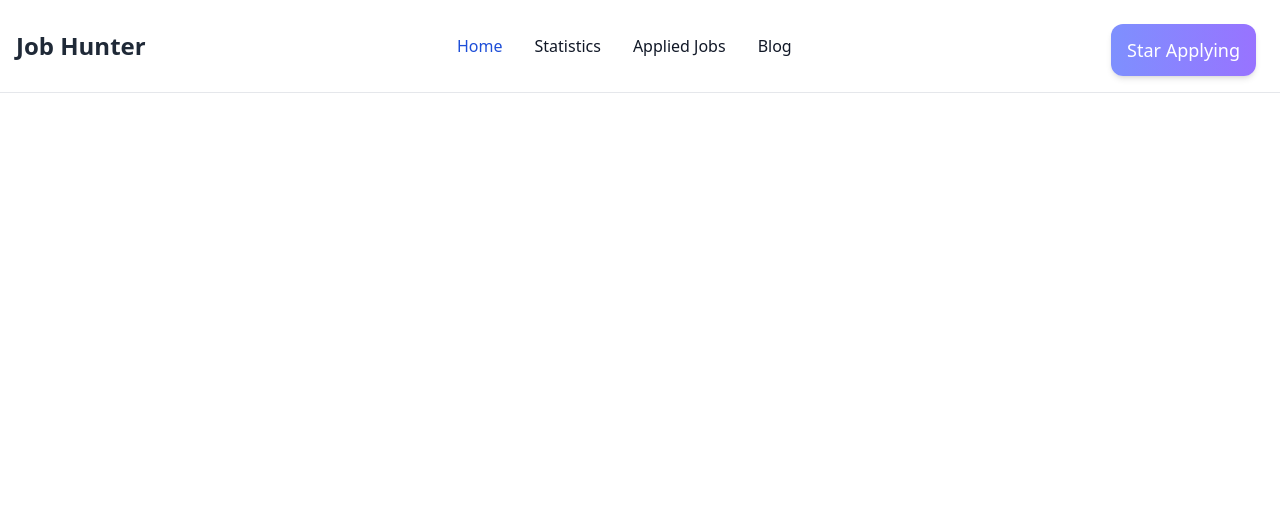
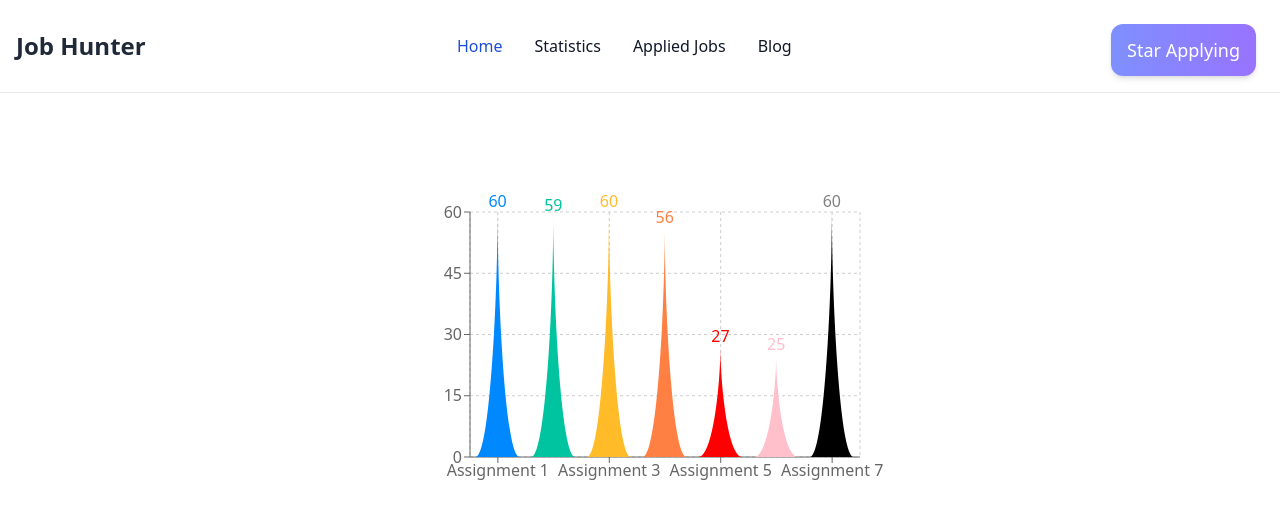
Before and after one commit to ShaikAbdul01/career-hub, a React (Vite) app: page /statistics in a window 1280 px wide. Shown: the top 518 px of the page. Built offline with nearby package versions, Linux system fonts and the light colour scheme.

Commit message:
statistics done

```diff
--- a/package.json
+++ b/package.json
@@ -16,6 +16,7 @@
     "react": "^18.2.0",
     "react-dom": "^18.2.0",
     "react-router-dom": "^6.10.0",
+    "recharts": "^2.5.0",
     "sort-by": "^1.2.0"
   },
   "devDependencies": {
--- a/src/Components/Details.jsx
+++ /dev/null
@@ -1,17 +0,0 @@
-import React from 'react';
-
-const Details = () => {
-    // const details=useLoaderData()
-    const cartData=localStorage.getItem('cart')
-    if(cartData){
-        cart=JSON.parse(cartData)
-    }
-    console.log(cartData )
-    return (
-        <div className='mt-24'>
-           <h1>{cart}</h1>
-        </div>
-    );
-};
-
-export default Details;
--- a/src/Components/ErrorPage.jsx
+++ b/src/Components/ErrorPage.jsx
@@ -40,7 +40,7 @@
           </p>
           <Link
             to='/'
-            className='px-8 py-3 font-semibold rounded bg-cyan-200 text-gray-900'
+            className='primaryBtn'
           >
             Back to homepage
           </Link>
--- a/src/Components/Header.jsx
+++ b/src/Components/Header.jsx
@@ -10,7 +10,7 @@
   const [isMenuOpen, setIsMenuOpen] = useState(false);
   return (
     <>
-      <nav className="bg-white dark:bg-gray-900 fixed w-full z-20 top-0 left-0 border-b border-gray-200 dark:border-gray-600">
+      <nav className="bg-white dark:bg-gray-900 fixed w-full z-20 top-0 left-0 border-b border-gray-200 dark:border-gray-600 ">
         <div className="max-w-screen-xl flex flex-wrap items-center justify-between mx-auto p-4">
           <Link to="https://flowbite.com/" className="flex items-center">
             <span className="self-center text-2xl font-semibold whitespace-nowrap dark:text-white">
--- a/src/Components/Home.jsx
+++ b/src/Components/Home.jsx
@@ -6,9 +6,9 @@
 const Home = () => {
   return (
     <>
-      <div className="mt-20 md:flex justify-around items-center my-container bg-gray-200  mb-20">
+      <div className="mt-28 md:mt-20 md:flex justify-around items-center my-container bg-gray-200  mb-20">
         <div className="sm:pt-16 my-10 ">
-          <h1 className="text-5xl font-bold mb-8">
+          <h1 className="text-5xl font-bold mb-8 pt-5 md:pt-0">
             One Step Closer To Yourbr <br />{" "}
             <span className="animate-text bg-gradient-to-r from-[#7E90FE] to-[#9873FF]/100 bg-clip-text text-transparent">
               Dream Job
@@ -23,7 +23,7 @@
             <button className="primaryBtn mt-8">Get Started</button>
           </Link>
         </div>
-        <div className="w-[816px] h-[744px] ">
+        <div className="md:w-[816px] md:h-[744px] ">
           <img src="../../public/hardy.png" className="" alt="" srcset="" />
         </div>
       </div>
--- /dev/null
+++ b/src/Components/JobDetails.jsx
@@ -0,0 +1,14 @@
+import React from 'react';
+import { useLoaderData } from 'react-router-dom';
+
+const JobDetails = () => {
+    const detailsData=useLoaderData()
+    console.log(detailsData)
+    return (
+        <div>
+
+        </div>
+    );
+};
+
+export default JobDetails;
--- a/src/Components/Jobs.jsx
+++ b/src/Components/Jobs.jsx
@@ -1,15 +1,10 @@
 import React from "react";
 import { useLoaderData } from "react-router-dom";
 import SingleJob from "./SingleJob";
-import { addToDb } from "../../public/fakedb";
 
 const Jobs = () => {
   const jobs = useLoaderData();
   // console.log(jobs);
-
-  const handleViewDetails = (id) => {
-    addToDb(id);
-  };
   return (
     <div>
       <div className="text-center mb-10">
@@ -21,7 +16,7 @@
       </div>
       <div className="my-container grid md:grid-cols-2 gap-5">
         {jobs?.map((job) => (
-          <SingleJob key={job.id} job={job} handleViewDetails={handleViewDetails}></SingleJob>
+          <SingleJob key={job.id} job={job}></SingleJob>
         ))}
       </div>
     </div>
--- a/src/Components/SingleJob.jsx
+++ b/src/Components/SingleJob.jsx
@@ -1,7 +1,7 @@
 import React from "react";
 import { MapPinIcon, CurrencyDollarIcon } from "@heroicons/react/24/solid";
 import { Link } from "react-router-dom";
-const SingleJob = ({ job,handleViewDetails }) => {
+const SingleJob = ({ job }) => {
   // console.log(job);
   const {
     company_logo,
@@ -35,10 +35,8 @@
             </div>
           </div>
           <div className="primaryBtn w-[150px]">
-            <button onClick={handleViewDetails(id)}>View Details</button>
-            {/* <Link to={`/details/${id}`}>
-              <button></button>
-            </Link> */}
+
+              <Link to={`details/:${id}`}>View Details</Link>
           </div>
         </div>
       </div>
--- a/src/Components/Statistics.jsx
+++ b/src/Components/Statistics.jsx
@@ -1,11 +1,102 @@
-import React from 'react';
+import React from "react";
+import { BarChart, Bar, Cell, XAxis, YAxis, CartesianGrid } from "recharts";
 
-const Statistics = () => {
-    return (
-        <div>
-            Statistics
-        </div>
-    );
+const colors = ["#0088FE", "#00C49F", "#FFBB28", "#FF8042", "red", "pink"];
+
+const data = [
+  {
+    name: "Assignment 1",
+    uv: 60,
+    pv: 60,
+    amt: 60,
+  },
+  {
+    name: "Assignment 2",
+    uv: 59,
+    pv: 60,
+    amt: 60,
+  },
+  {
+    name: "Assignment 3",
+    uv: 60,
+    pv: 60,
+    amt: 60,
+  },
+  {
+    name: "Assignment 4",
+    uv: 56,
+    pv: 60,
+    amt: 60,
+  },
+  {
+    name: "Assignment 5",
+    uv: 27,
+    pv: 30,
+    amt: 60,
+  },
+  {
+    name: "Assignment 6",
+    uv: 25,
+    pv: 30,
+    amt: 60,
+  },
+  {
+    name: "Assignment 7",
+    uv: 60,
+    pv: 60,
+    amt: 60,
+  },
+];
+
+const getPath = (x, y, width, height) => {
+  return `M${x},${y + height}C${x + width / 3},${y + height} ${x + width / 2},${
+    y + height / 3
+  }
+  ${x + width / 2}, ${y}
+  C${x + width / 2},${y + height / 3} ${x + (2 * width) / 3},${y + height} ${
+    x + width
+  }, ${y + height}
+  Z`;
 };
 
-export default Statistics;
+const TriangleBar = (props) => {
+
+  const { fill, x, y, width, height } = props;
+
+  return <path d={getPath(x, y, width, height)} stroke="none" fill={fill} />;
+};
+
+export default function Statistics() {
+
+  return (
+    <BarChart
+      className="mt-48 mx-auto mb-10"
+      width={500}
+      height={300}
+      data={data}
+      margin={{
+        top: 20,
+        right: 30,
+        left: 20,
+        bottom: 5,
+      }}
+    >
+      <CartesianGrid strokeDasharray="3 3" />
+      <XAxis dataKey="name" />
+      <YAxis />
+      <Bar
+        dataKey="uv"
+        fill="#8884d8"
+        shape={<TriangleBar />}
+        label={{ position: "top" }}
+      >
+        {data.map((entry, index) => (
+          <Cell key={`cell-${index}`} fill={colors[index % 20]} />
+        ))}
+      </Bar>
+    </BarChart>
+  );
+}
+
+Statistics.demoUrl =
+  "https://codesandbox.io/s/bar-chart-with-customized-shape-dusth";
--- a/src/main.jsx
+++ b/src/main.jsx
@@ -5,18 +5,17 @@
 
 import { createBrowserRouter, RouterProvider } from "react-router-dom";
 import Home from "./Components/Home";
-import Catagory from "./Components/Catagory";
-import Details from "./Components/Details";
 import Statistics from "./Components/Statistics";
 import Jobs from "./Components/Jobs";
 import Blog from "./Components/Blog";
 import ErrorPage from "./Components/ErrorPage";
+import JobDetails from "./Components/JobDetails";
 
 const router = createBrowserRouter([
   {
     path: "/",
     element: <App></App>,
-    errorElement:<ErrorPage></ErrorPage>,
+    errorElement: <ErrorPage></ErrorPage>,
     children: [
       {
         path: "/",
@@ -24,9 +23,9 @@
         loader: () => fetch(`data.json`),
       },
       {
-        path: `details/:id`,
-        element: <Details></Details>,
-        loader: ({ params }) => fetch(`data.json/${params.id}`),
+        path: "details/:detailsId",
+        element: <JobDetails></JobDetails>,
+        loader: ({ params }) => fetch(`data.json/${params.detailsId}`),
       },
       {
         path: "statistics",
```
Also changed, not shown: 1 other file (tests, documents, lock files or other folders).
